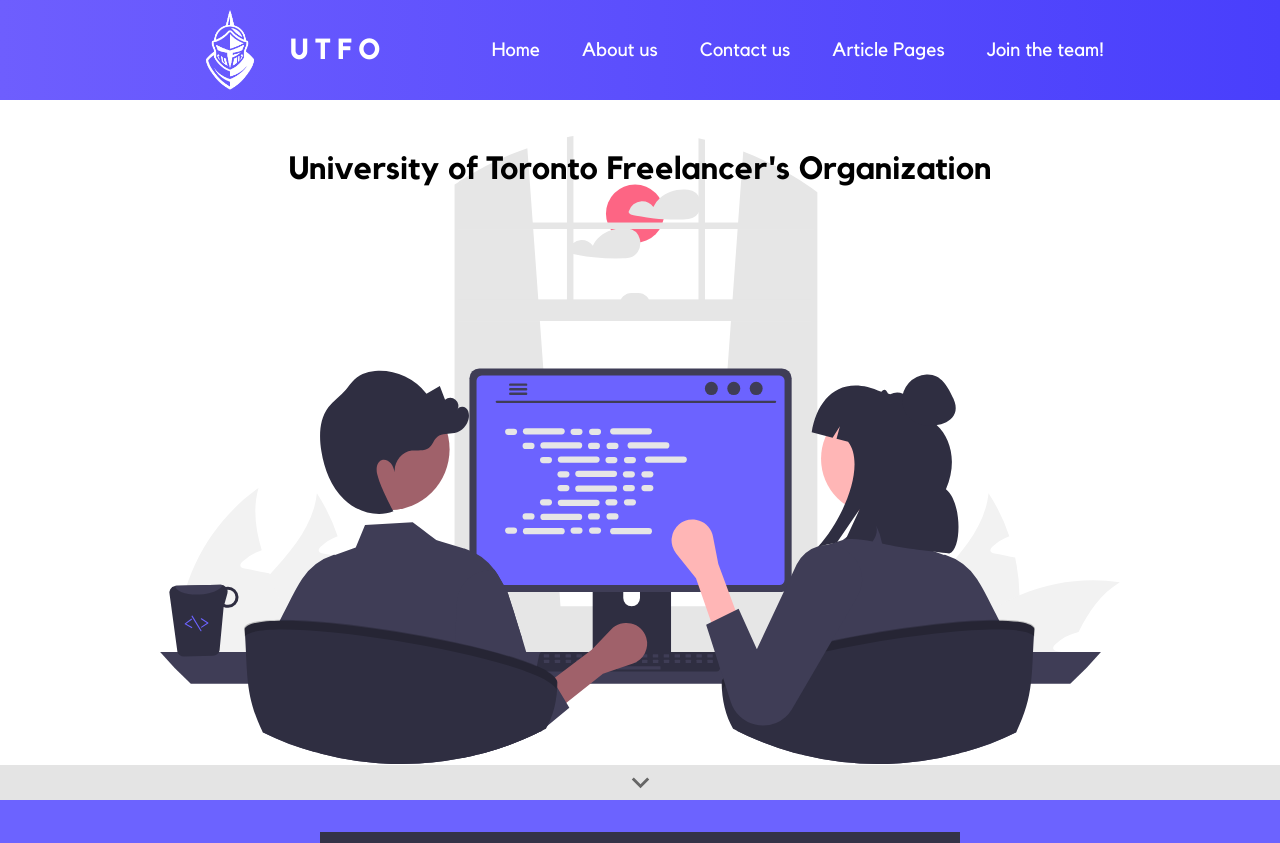
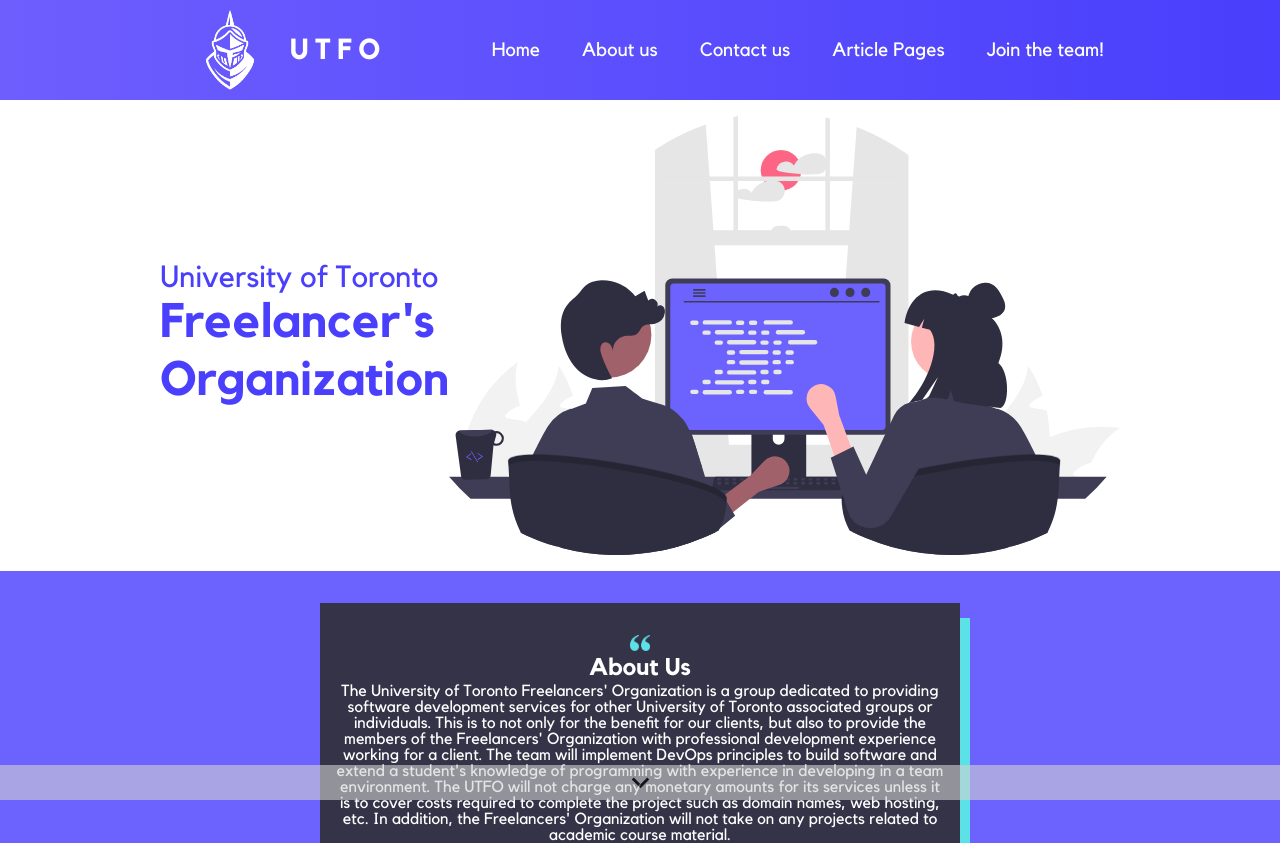
Before and after one commit to UTFO/UTFO-Website, a React (Create React App) app: page / in a window 1280 px wide. Shown: the top 843 px of the page. Built offline with nearby package versions, Linux system fonts and the light colour scheme.

Commit message:
Redesign MainImage

```diff
--- a/src/components/pages/Home/MainImage.css
+++ b/src/components/pages/Home/MainImage.css
@@ -1,21 +1,32 @@
 .main-image {
-    height: calc(100vh - 100px);
     position: relative;
     display: flex;
-    flex-direction: column;
+    flex-direction: row-reverse;
     align-items: center;
+    padding: 1em 0;
 }
 
 .main-image img {
     z-index: -1;
-    width: 100%;
-    height: 100%;
+    min-width: 50%;
+    height: auto;
     object-fit: contain;
+    flex-grow: 1;
 }
 
 .title-wrapper {
-    position: absolute;
-    top: 50px;
-    width: 100%;
-    text-align: center;
+    display: inline-block;
+    width: min-content;
+    flex: 0 0;
+    color: #493ffc;
 }
+.title-wrapper h1 {
+    font-weight: normal;
+}
+.title-wrapper .uoft {
+    font-size: 1.9rem;
+}
+.title-wrapper .fo {
+    font-size: 3rem;
+    font-weight: bold;
+}
--- a/src/components/pages/Home/MainImage.js
+++ b/src/components/pages/Home/MainImage.js
@@ -5,11 +5,14 @@ function MainImage() {
 
   return (
     <div className='main-image inner'>
-          <img src={mainImage} alt='main' />
-          <div className='title-wrapper' >
-              <h1>University of Toronto Freelancer's Organization</h1>
-          </div>
+      <img src={mainImage} alt='main' />
+      <div className='title-wrapper' >
+        <h1>
+          <p className="uoft">University of Toronto</p>
+          <p className="fo">Freelancer's<br/>Organization</p>
+        </h1>
       </div>
+    </div>
   );
 }
 
```
